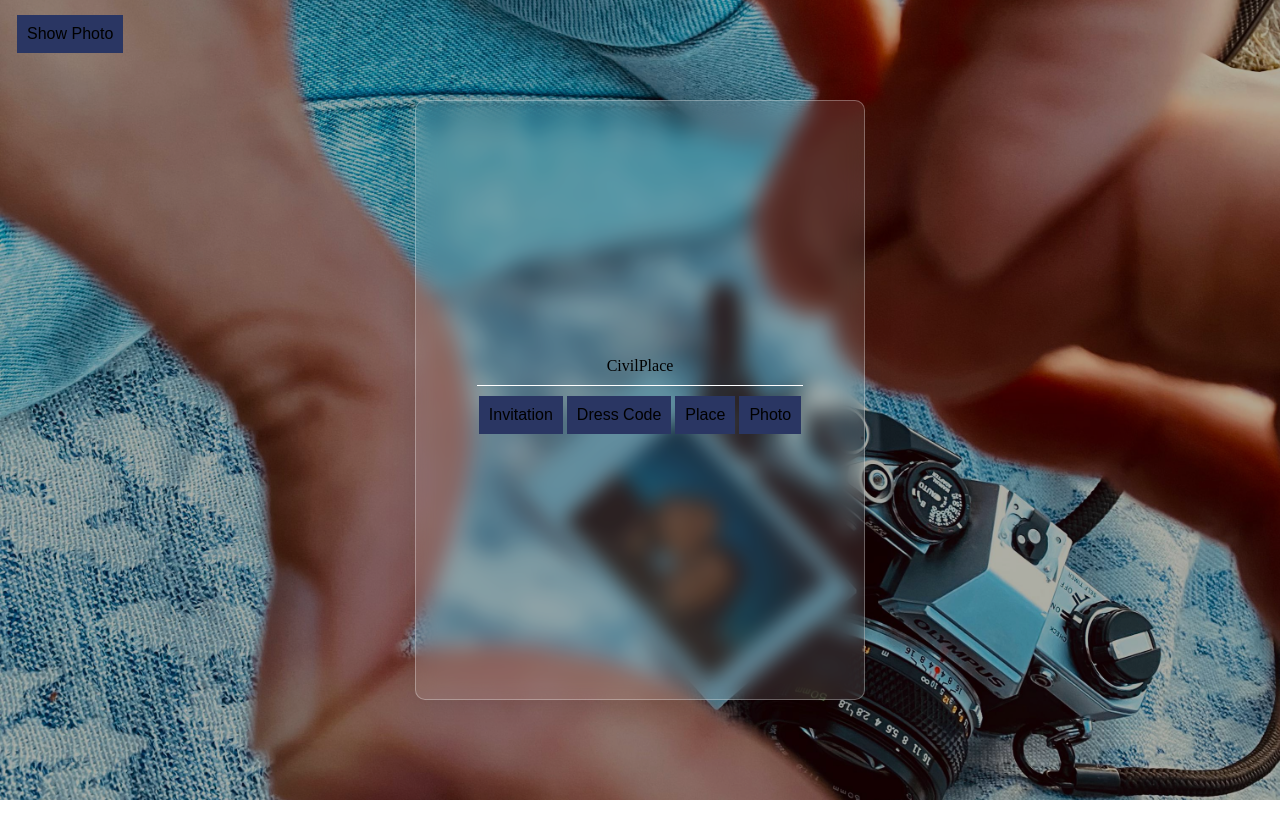
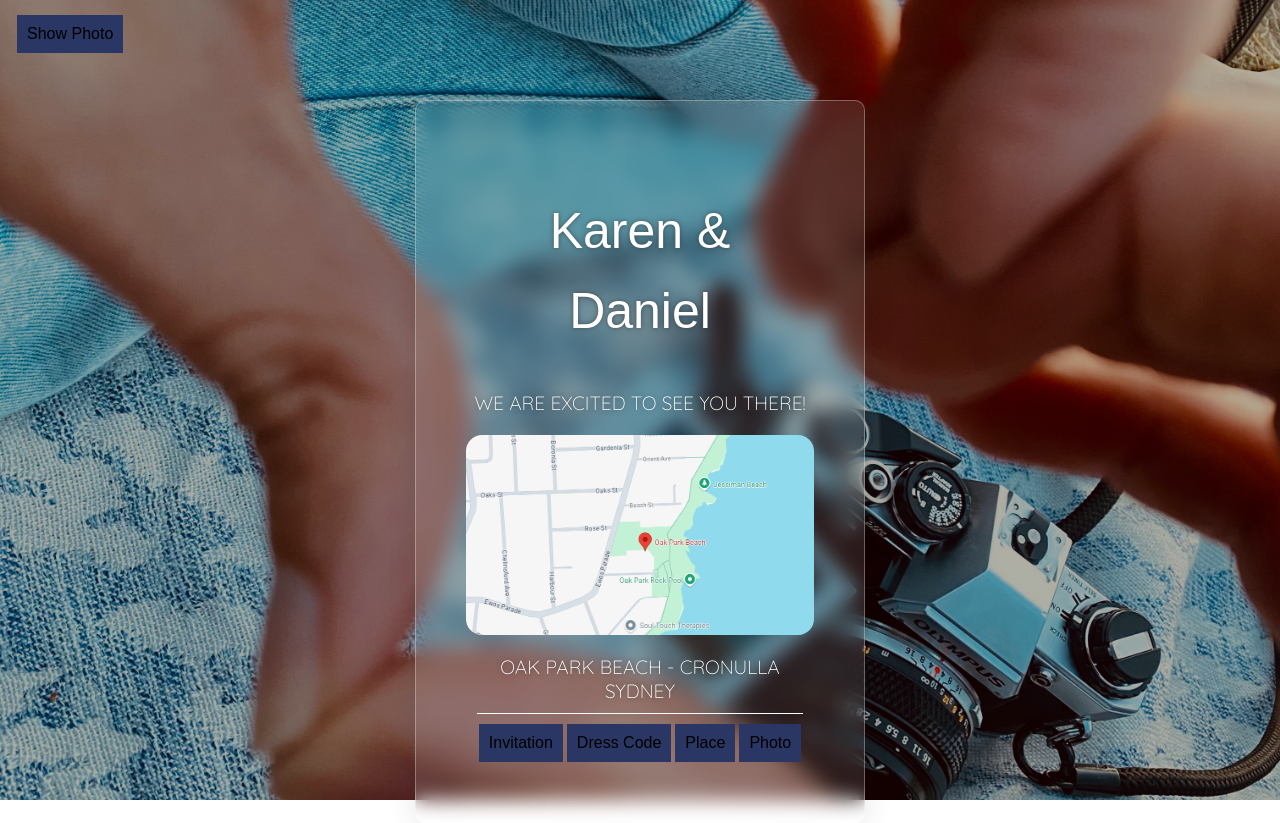
Before and after one commit to jdriosdev/kada, a Next.js app: page / in a window 1280 px wide. Both pictures are taken after a click on the button "Place". Before the commit the page ends 800 px from the top, so only its background shows below. Built offline with nearby package versions, Linux system fonts and the light colour scheme; a web font is replaced by a local one.

Commit message:
add place and photo page

```diff
--- a/app/page.module.css
+++ b/app/page.module.css
@@ -97,6 +97,16 @@ a.primary {
   background: var(--foreground);
   color: var(--background);
   gap: 8px;
+}
+
+.mapImg {
+  background-image: url('./imgs/map.png');
+  background-size: cover;
+  background-position: center;
+  width: 100%;
+  height: 200px;
+  margin: 20px 0;
+  border-radius: 16px;
 }
 
 a.secondary {
--- a/components/CivilDressCode.tsx
+++ b/components/CivilDressCode.tsx
@@ -1,6 +1,7 @@
 import React from 'react'
 import Names from './Names'
 import TextCustom from './TextCustom'
+import Spacer from './Spacer'
 
 
 function CivilDressCode() {
@@ -8,7 +9,11 @@ function CivilDressCode() {
     <div>
       <Names  />
       <TextCustom
-      text='Dress to impress, but keep it beach-friendly! Think semi-formal: light, breezy, and comfortable. We kindly ask you to avoid wearing light blue, as it’s the color of the day.'
+      text='Dress to impress, but keep it beach-friendly! Think semi-formal: light, breezy, and comfortable. '
+      />
+<Spacer />
+<TextCustom
+      text=' We kindly ask you to avoid wearing light blue, as it’s the color of the day.'
       />
 
     </div>
--- a/components/CivilMain.tsx
+++ b/components/CivilMain.tsx
@@ -3,6 +3,7 @@ import React from 'react'
 import {Quicksand} from "next/font/google";
 import Names from './Names';
 import TextCustom from './TextCustom';
+import Spacer from './Spacer';
 
 
 const quicksand = Quicksand({ subsets: ['latin'] })
@@ -18,6 +19,7 @@ function CivilMain() {
     <p className={`${quicksand.className}`}>1:30 PM</p>
     <p className={`${quicksand.className}`}>Oak Park Beach - Cronulla</p>
     <p className={`${quicksand.className}`}>Sydney</p>
+    <Spacer/>
     <a className={`${quicksand.className}`} href="https://www.google.com/maps/place/Oak+Park+Beach/@-34.0697111,151.155664,17z/data=!3m1!4b1!4m6!3m5!1s0x6b12c86f63a66963:0xf017d68f9f25a90!8m2!3d-34.0697111!4d151.155664!16s%2Fg%2F11bxfj7d70?entry=ttu&g_ep=EgoyMDI0MTExOS4yIKXMDSoASAFQAw%3D%3D" target="blank">Address Here!</a></>
   )
 }
--- a/components/CivilPhoto.tsx
+++ b/components/CivilPhoto.tsx
@@ -1,8 +1,26 @@
 import React from 'react'
+import Names from './Names'
+import TextCustom from './TextCustom'
+import Link from 'next/link'
+import Spacer from './Spacer'
 
 function CivilPhoto() {
   return (
-    <div>CivilPhoto</div>
+    <div>
+      <Names />
+      <TextCustom
+        text='We would like to invite you to share the photos and memories that you take that day with us.'
+      />
+<Spacer/>
+<TextCustom
+        text='On 7th December you will be able to share photos here and take a look of all of them in the next link.'
+      />
+      <Spacer />
+<div style={{textAlign: 'center'}}>
+
+      <Link href='/photos' style={{textAlign:'center'}}>All Photos!</Link>
+</div>
+    </div>
   )
 }
 
--- a/components/CivilPlace.tsx
+++ b/components/CivilPlace.tsx
@@ -1,8 +1,28 @@
 import React from 'react'
+import TextCustom from './TextCustom'
+import Names from './Names'
+import Image from 'next/image'
+import styles from '../app/page.module.css'
 
 function CivilPlace() {
   return (
-    <div>CivilPlace</div>
+    <div>
+      <Names />
+      <TextCustom
+    text='We are excited to see you there!'
+    />
+
+<a href="https://www.google.com/maps/place/Oak+Park+Beach/@-34.0697111,151.155664,17z/data=!3m1!4b1!4m6!3m5!1s0x6b12c86f63a66963:0xf017d68f9f25a90!8m2!3d-34.0697111!4d151.155664!16s%2Fg%2F11bxfj7d70?entry=ttu&g_ep=EgoyMDI0MTExOS4yIKXMDSoASAFQAw%3D%3D" target="blank">
+
+<div className={styles.mapImg}>
+
+</div>
+</a>
+
+<TextCustom text='Oak Park Beach - Cronulla' />
+<TextCustom text='Sydney' />
+
+    </div>
   )
 }
 
--- /dev/null
+++ b/components/Spacer.tsx
@@ -0,0 +1,9 @@
+import React from 'react'
+
+function Spacer() {
+  return (
+    <div style={{marginBottom: '10px'}}></div>
+  )
+}
+
+export default Spacer
```
Also changed, not shown: app/photos/page.tsx (added, +13 -0 lines), app/imgs/map.png (added).
